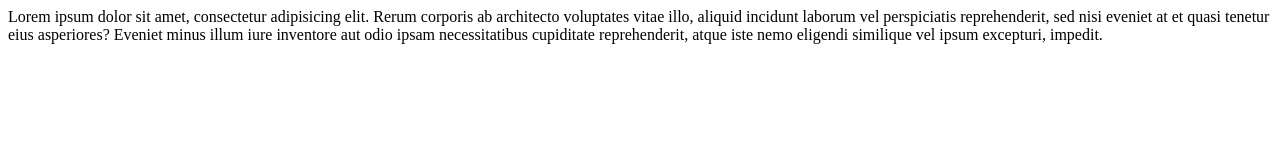
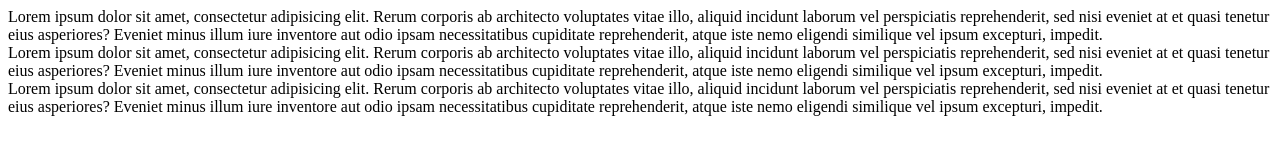
Before and after one commit to idleSheeper/git-trening, a plain HTML site: page strona1.html in a window 1280 px wide. Drawn offline with Linux system fonts and the light colour scheme.

Commit message:
poprawka strona1

```diff
--- a/strona1.html
+++ b/strona1.html
@@ -6,5 +6,7 @@
 </head>
 <body>
     <div>Lorem ipsum dolor sit amet, consectetur adipisicing elit. Rerum corporis ab architecto voluptates vitae illo, aliquid incidunt laborum vel perspiciatis reprehenderit, sed nisi eveniet at et quasi tenetur eius asperiores? Eveniet minus illum iure inventore aut odio ipsam necessitatibus cupiditate reprehenderit, atque iste nemo eligendi similique vel ipsum excepturi, impedit.</div>
+    <div>Lorem ipsum dolor sit amet, consectetur adipisicing elit. Rerum corporis ab architecto voluptates vitae illo, aliquid incidunt laborum vel perspiciatis reprehenderit, sed nisi eveniet at et quasi tenetur eius asperiores? Eveniet minus illum iure inventore aut odio ipsam necessitatibus cupiditate reprehenderit, atque iste nemo eligendi similique vel ipsum excepturi, impedit.</div>
+    <div>Lorem ipsum dolor sit amet, consectetur adipisicing elit. Rerum corporis ab architecto voluptates vitae illo, aliquid incidunt laborum vel perspiciatis reprehenderit, sed nisi eveniet at et quasi tenetur eius asperiores? Eveniet minus illum iure inventore aut odio ipsam necessitatibus cupiditate reprehenderit, atque iste nemo eligendi similique vel ipsum excepturi, impedit.</div>
 </body>
 </html>
```
